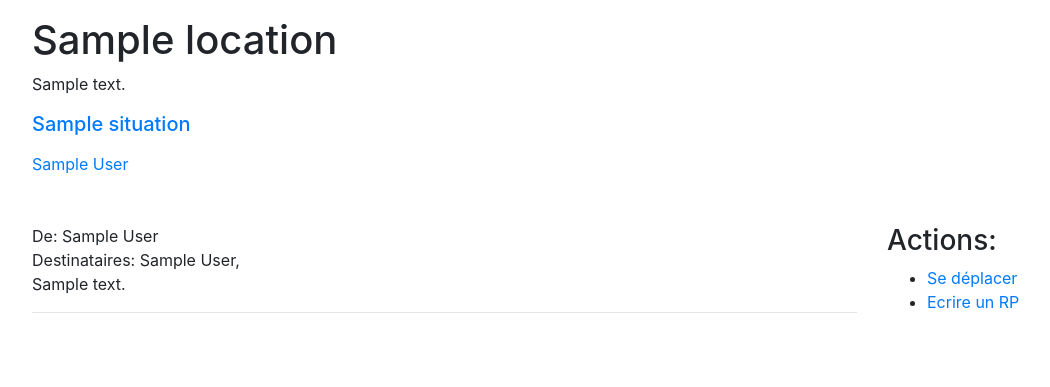
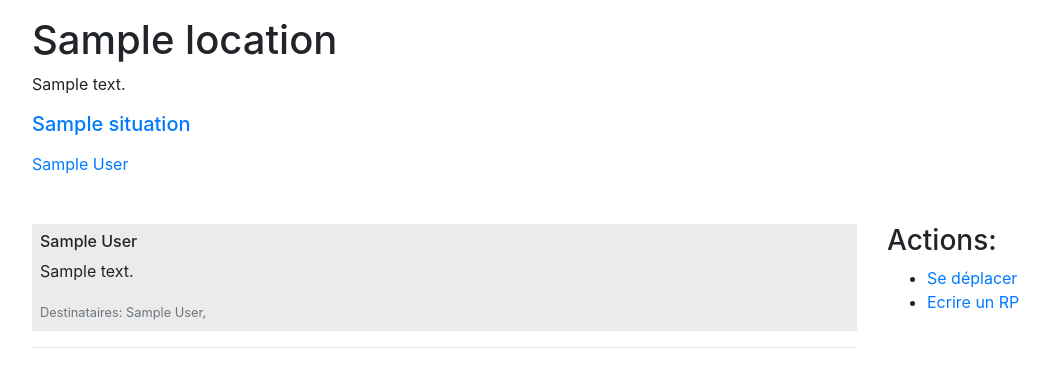
Before and after one commit to jumboduck/sw-vestiges, a Django app: page / in a window 1280 px wide. Shown: the part 56-443 px from the top of the page, without its empty margins (53-1103 px from the left). Run offline with Django 3.2, Linux system fonts and the light colour scheme; a user stored in the database is signed in; tables that the repository leaves empty hold one stand-in row (values such as "Sample post"); some libraries are stand-ins or nearby versions.

Commit message:
Create settings for static files

```diff
--- a/locations/templates/locations/location.html
+++ b/locations/templates/locations/location.html
@@ -46,21 +46,23 @@
     <div class="row">
         <div class="col-md-9">
             {% for log in logs %}
-            <div>
+            <div class="log-box mb-2 p-2">
                 {% if log.author %}
-                <div>De: {{ log.author }}</div>
+                <div class="h6 log-author">{{ log.author }}</div>
                 {% endif %}
-                <div>
-                    Destinataires:
-                    {% for recipient in log.recipients.all %}
-                    {{recipient}},
-                    {% endfor %}
+                <div class="log-content">
+                    {{ log.content|linebreaks }}
                 </div>
-                <div>
-                    {{ log.content|linebreaks }}
-                    <hr>
+                <div class="log-audience">
+                    <small class="text-muted">
+                        Destinataires:
+                        {% for recipient in log.recipients.all %}
+                        {{recipient}},
+                        {% endfor %}
+                    </small>
                 </div>
             </div>
+            <hr>
             {% endfor %}
         </div>
         <div class="col-md-3">
--- /dev/null
+++ b/static/css/base.css
@@ -0,0 +1,3 @@
+.log-box {
+    background-color: #ebebeb;
+}
--- a/sw_vestiges/settings.py
+++ b/sw_vestiges/settings.py
@@ -187,8 +187,10 @@ USE_TZ = True
 # Static files (CSS, JavaScript, Images)
 # https://docs.djangoproject.com/en/3.2/howto/static-files/
 
-STATIC_ROOT = BASE_DIR / 'staticfiles'
 STATIC_URL = '/static/'
+STATIC_ROOT = '/static/'
+STATICFILES_DIRS = (os.path.join(BASE_DIR, 'static'),)
+
 # Simplified static file serving.
 # https://warehouse.python.org/project/whitenoise/
 STATICFILES_STORAGE = 'whitenoise.storage.CompressedManifestStaticFilesStorage'
--- a/sw_vestiges/urls.py
+++ b/sw_vestiges/urls.py
@@ -15,6 +15,8 @@ Including another URLconf
 """
 from django.contrib import admin
 from django.urls import path, include
+from django.conf import settings
+from django.conf.urls.static import static
 
 urlpatterns = [
     path('admin/', admin.site.urls),
@@ -22,4 +24,4 @@ urlpatterns = [
     path('', include('home.urls')),
     path('character/', include('characters.urls')),
     path('location/', include('locations.urls')),
-]
+] + static(settings.STATIC_URL, document_root=settings.STATIC_ROOT)
--- a/templates/base.html
+++ b/templates/base.html
@@ -1,3 +1,5 @@
+{% load static %}
+
 <!doctype html>
 <html lang="en">
 
@@ -17,6 +19,7 @@
     <link rel="stylesheet" href="https://cdnjs.cloudflare.com/ajax/libs/font-awesome/5.15.3/css/all.min.css"
         integrity="sha512-iBBXm8fW90+nuLcSKlbmrPcLa0OT92xO1BIsZ+ywDWZCvqsWgccV3gFoRBv0z+8dLJgyAHIhR35VZc2oM/gI1w=="
         crossorigin="anonymous" referrerpolicy="no-referrer" />
+    <link rel="stylesheet" href="{% static 'css/base.css' %}">
     {% endblock %}
 
     {% block extra_css %}
```
